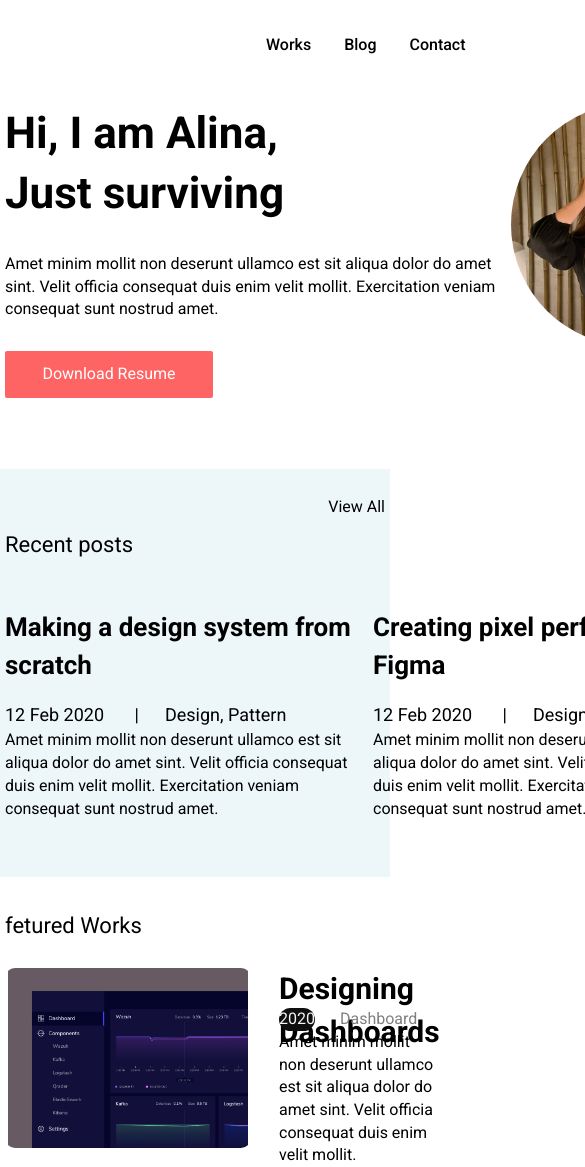
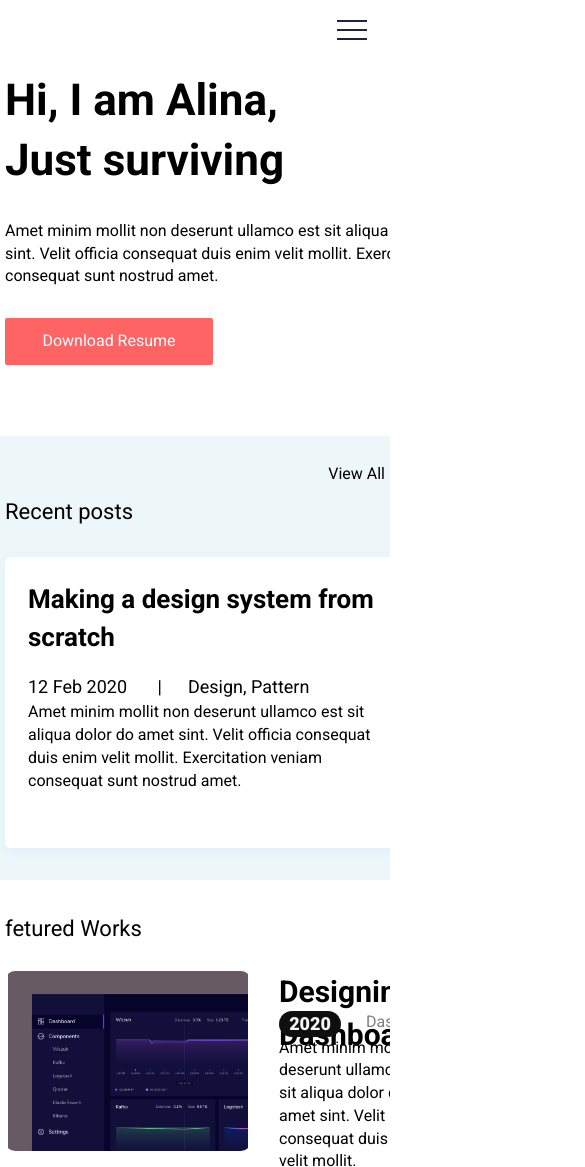
Before and after one commit to Alina-Karma/portfolio13, a plain HTML site: page index.html in a window 390 px wide. Shown: the top 1167 px of the page, 585 px wide, since content can reach past the window. Drawn offline with Linux system fonts and the light colour scheme.

Commit message:
Add files via upload

```diff
--- a/index.html
+++ b/index.html
@@ -29,6 +29,9 @@
                         </li>
                     </ul>
                 </nav>
+                <div class="header-burger">
+                    <div class="header-burger__el"></div>
+                </div>
             </div>
         </header>
         <main class="main">
@@ -126,6 +129,10 @@
                 </div>
             </section>
 
+            <div>
+
+            </div>
+
         </div>
         </main>
     </div>
--- a/style.css
+++ b/style.css
@@ -36,6 +36,7 @@ h3 {
 
 .wrapper {
     min-height: 100%;
+    overflow: hidden;
 }
 
 .container {
@@ -61,6 +62,50 @@ h3 {
 
 .nav__item {
     margin-left: 33px;
+}
+
+.header-burger{
+    width: 30px;
+    height: 20px;
+    display: none;
+    align-items: center;
+    margin-right: 18px;
+}
+
+.header-burger__el{
+    background-color: #21243D;
+    height: 2px;
+    width: 100%;
+    position: relative;
+}
+
+.header-burger__el::before,
+.header-burger__el::after{
+    content: "";
+    height: 2px;
+    width: 100%;
+    background-color:#21243D ;
+    position: absolute;
+}
+
+.header-burger__el::before{
+    top: -9px;
+}
+
+.header-burger__el::after{
+    bottom: -9px;
+}
+
+@media (max-width:480px) {
+    .nav{
+        display: none;
+    }
+    .header{
+        padding-top: 20px;
+    }
+    .header-burger{
+        display: flex;
+    }
 }
 
 .about__container {
@@ -132,12 +177,13 @@ h3 {
 
 .recent-posts__articles {
     display: flex;
+
 }
 
-.rcent-posts__article {
+.recent-posts__article {
     background: #FFFFFF;
     box-shadow: 0px 4px 10px rgba(187, 225, 250, 0.25);
-    border-radius: 4px;
+    border-radius: 5px;
     margin-right: 2%;
     padding: 24px 27px 31px 23px;
     color: #000000;
@@ -157,7 +203,8 @@ h3 {
     display: flex;
     justify-content: space-between;
     color: #000000;
-    margin-bottom: 22px;
+    margin-bottom: 3px;
+
 }
 
 .recent-posts__subtitle {
@@ -205,7 +252,7 @@ h3 {
 
 .work{
     display: flex;
-    border-bottom: grey;
+    border-bottom: 2px solid #E0E0E0;
 }
 
 
@@ -228,10 +275,14 @@ h3 {
 }
 
 .work__date{
-    border-radius: 55px;
+    border-radius: 16px;
     background-color: rgb(15, 15, 15);
     color: whitesmoke;
     margin-right: 25px;
+min-width: 62px;
+font-size: 18px;
+font-weight: 900;
+text-align: center;
 
 }
 
```
Also changed, not shown: Group.png (added), Linkedin.png (added), fb.png (added), insta (1).png (added).
